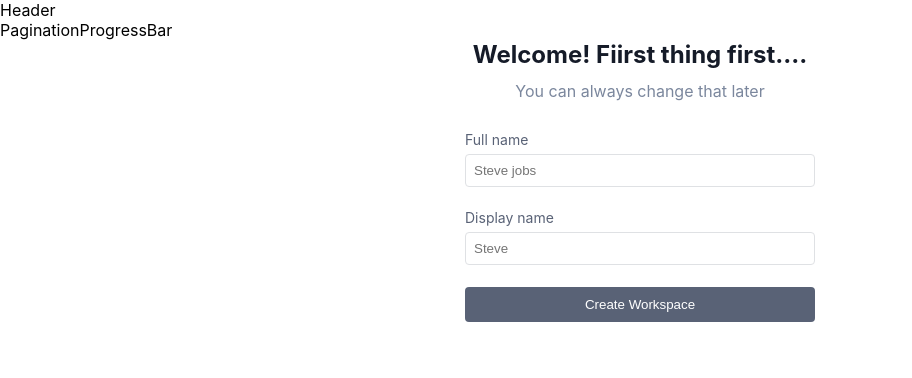
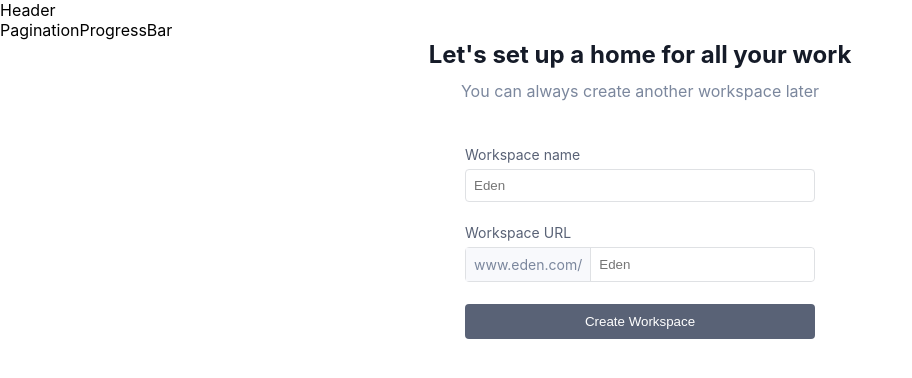
Before and after one commit to souro18/sign-up, a React (Create React App) app: page / in a window 1280 px wide. Shown: the top 378 px of the page, without its empty margins (0-912 px from the left). Built offline with nearby package versions, Linux system fonts and the light colour scheme.

Commit message:
prefix input box

```diff
--- a/src/App.css
+++ b/src/App.css
@@ -12,7 +12,7 @@
 }
 
 .heading-wrapper {
-  margin-bottom: 30px;
+  margin-bottom: 45px;
   text-align: center;
 }
 
@@ -42,6 +42,26 @@ input {
   border-radius: 4px;
 }
 
+.prefix-wrapper {
+  display: flex;
+  flex: 1;
+  border: 1px solid #dfe1e4;
+  border-radius: 4px;
+}
+
+.prefix-wrapper input {
+  border: none;
+  flex: 1;
+}
+
+.input-prefix {
+  border-right:  1px solid #dfe1e4;
+  padding: 8px;
+  background-color: #F8F9FC;
+  color: #7b879d;
+  font-size: 14px;
+}
+
 .btn {
   padding: 10px;
   border: none;
--- a/src/components/Dashobard.jsx
+++ b/src/components/Dashobard.jsx
@@ -7,8 +7,8 @@ import PageDetails from './PageDetails';
 import PaginationProgressBar from './PaginationProgressBar';
 
 const Dashboard = () => {
-    const [selectedPage, setSelectedPage] = useState(PAGES.ONE);
-    const [selectedPageDetails, setSelectedPageDetails] = useState(PAGE_DETAILS[PAGES.ONE]);
+    const [selectedPage, setSelectedPage] = useState(PAGES.TWO);
+    const [selectedPageDetails, setSelectedPageDetails] = useState(PAGE_DETAILS[PAGES.TWO]);
     const [inputFields, setInputFields] = useState(getInitialStateForInputFields());
 
     console.log(selectedPage, selectedPageDetails)
@@ -31,7 +31,14 @@ const Dashboard = () => {
     }
 
     const onButtonClick = (currentPage) => {
-
+        console.log(currentPage);
+        if(currentPage === PAGES.FOUR) {
+            alert('form submitted');
+        } else {
+            const nextPage = currentPage + 1;
+            setSelectedPage(nextPage);
+            setSelectedPageDetails(PAGE_DETAILS[nextPage]);
+        }
     }
     return (<div>
         <Header />
--- a/src/components/InputBox.jsx
+++ b/src/components/InputBox.jsx
@@ -3,7 +3,14 @@ import React from 'react';
 const InputBox = ({ details , inputField, onInputChange}) => {
     return (<div className='input-group'>
         <label>{details.label}</label>
-        <input type={details.type} placeholder={details.placeholder} onChange={(e) => onInputChange(inputField, e.target.value)}/>
+        {
+            details.prefixText?.length > 0 ?
+            <div className="prefix-wrapper">
+                <div className="input-prefix"><span>{details.prefixText}</span></div>
+                <input type={details.type} placeholder={details.placeholder} onChange={(e) => onInputChange(inputField, e.target.value)}/>
+            </div> :
+            <input type={details.type} placeholder={details.placeholder} onChange={(e) => onInputChange(inputField, e.target.value)}/>
+        }
     </div>)
 }
 
--- a/src/constants/index.js
+++ b/src/constants/index.js
@@ -83,7 +83,7 @@ const PAGE_DETAILS = {
         inputFields: [INPUT_FIELDS.USAGE_TYPE],
         actionLabel: 'Create Workspace',
     },
-    [PAGES.TWO]: {
+    [PAGES.FOUR]: {
         stepIndex: 4,
         title: 'Congratulations, ',
         description: 'You have completed onboarding, you can start using Eden!',
--- a/src/helpers/index.js
+++ b/src/helpers/index.js
@@ -3,7 +3,6 @@ import { INPUT_FIELDS, INPUT_FIELD_DETAILS } from "../constants";
 const getInitialStateForInputFields = () => {
     const state = {};
     Object.values(INPUT_FIELDS).forEach(field => {
-        console.log(field)
         state[field] = {
             value: '',
             hasError: INPUT_FIELD_DETAILS[field].isRequired,
```
Also changed, not shown: 1 other file (tests, documents, lock files or other folders).
